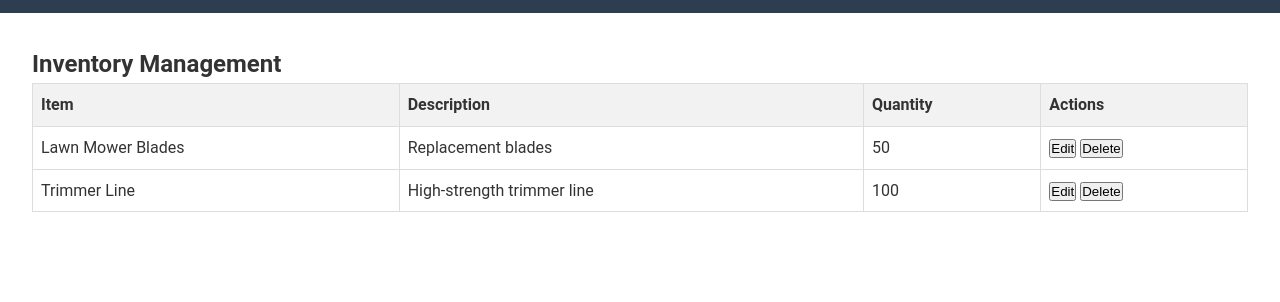
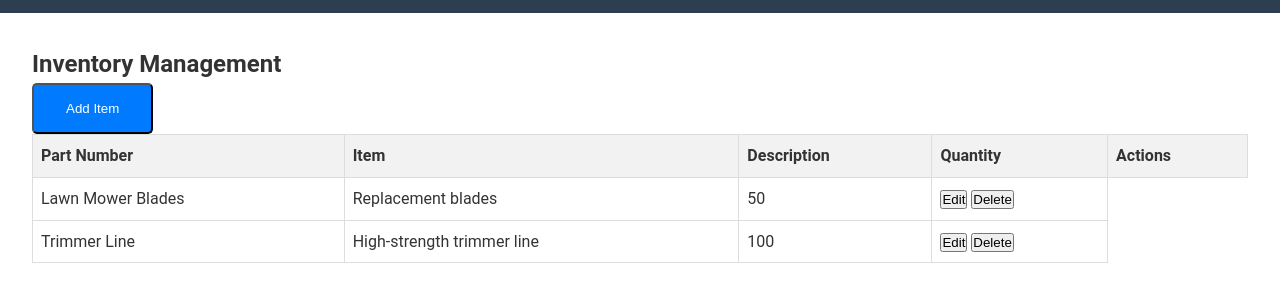
Before and after one commit to AlexRNetworks/columbus-outdoor-power, a plain HTML site: page admin-inventory.html in a window 1280 px wide. Shown: the part 70-372 px from the top of the page. Drawn offline with Linux system fonts and the light colour scheme; sample sign-in values are in the browser's storage.

Commit message:
Update admin-inventory.html

```diff
--- a/admin-inventory.html
+++ b/admin-inventory.html
@@ -15,9 +15,11 @@
   </header>
   <main class="admin-inventory">
     <h2>Inventory Management</h2>
+    <button id="addItemBtn" class="btn">Add Item</button>
     <table id="inventoryTable">
       <thead>
         <tr>
+          <th>Part Number</th>
           <th>Item</th>
           <th>Description</th>
           <th>Quantity</th>
```
